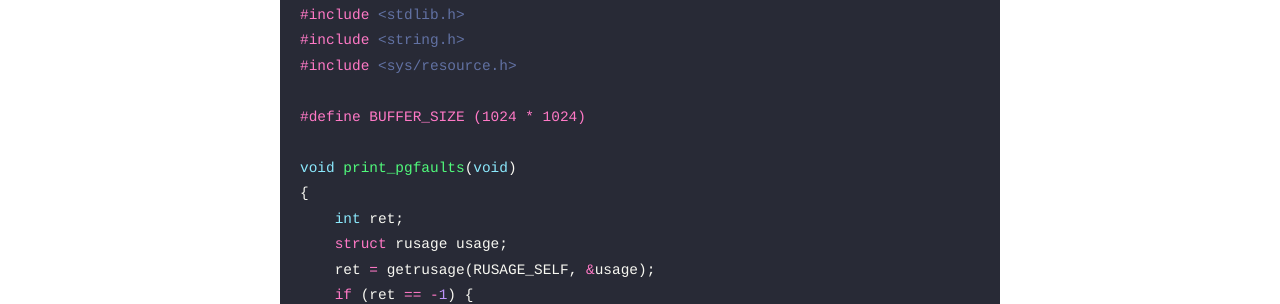
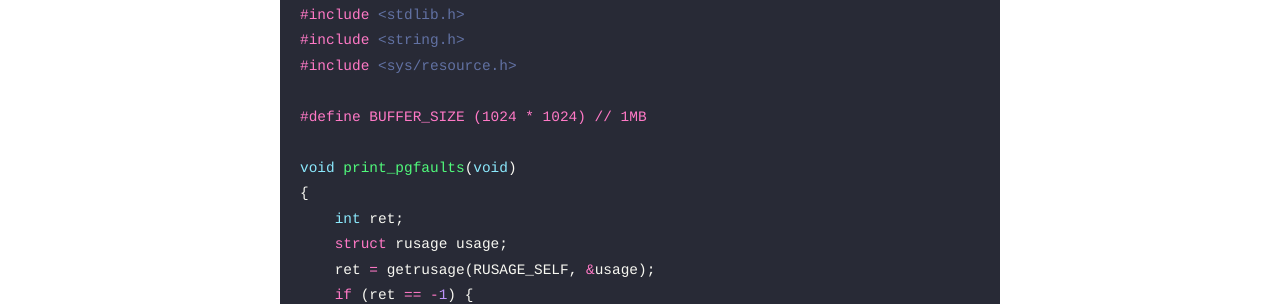
Before and after one commit to channgo2203/channgo2203.github.io, a Jekyll site: the page built from _posts/2024-11-17-linux-virtual-mem.md, in a window 1280 px wide and 1400 px high, scrolled down 2715 px. Shown: the part 151-455 px from the top of the window. Built offline with Jekyll 4.4.1, drawn with Linux system fonts in a browser that asks for light colours; some of the changed text lies outside the part shown.

Commit message:
update linux-virtual-mem

````diff
--- a/_posts/2024-11-17-linux-virtual-mem.md
+++ b/_posts/2024-11-17-linux-virtual-mem.md
@@ -102,7 +102,7 @@
 #include <string.h>
 #include <sys/resource.h>
 
-#define BUFFER_SIZE (1024 * 1024)
+#define BUFFER_SIZE (1024 * 1024) // 1MB
 
 void print_pgfaults(void)
 {
@@ -153,7 +153,7 @@
 ```
 
 The important part is the increase when filling the memory with data: `442 - 186 = 256`.
-The buffer is 1 MiB, which is `256` pages (`4KB` size), or there were `256 page faults`.
+The buffer is `1MB`, which is `256` pages (`4KB` size), or there were `256 page faults`.
 The second call to `memset` makes no difference because all the pages are now mapped.
 
 [1]: https://en.wikipedia.org/wiki/Page_table
````
